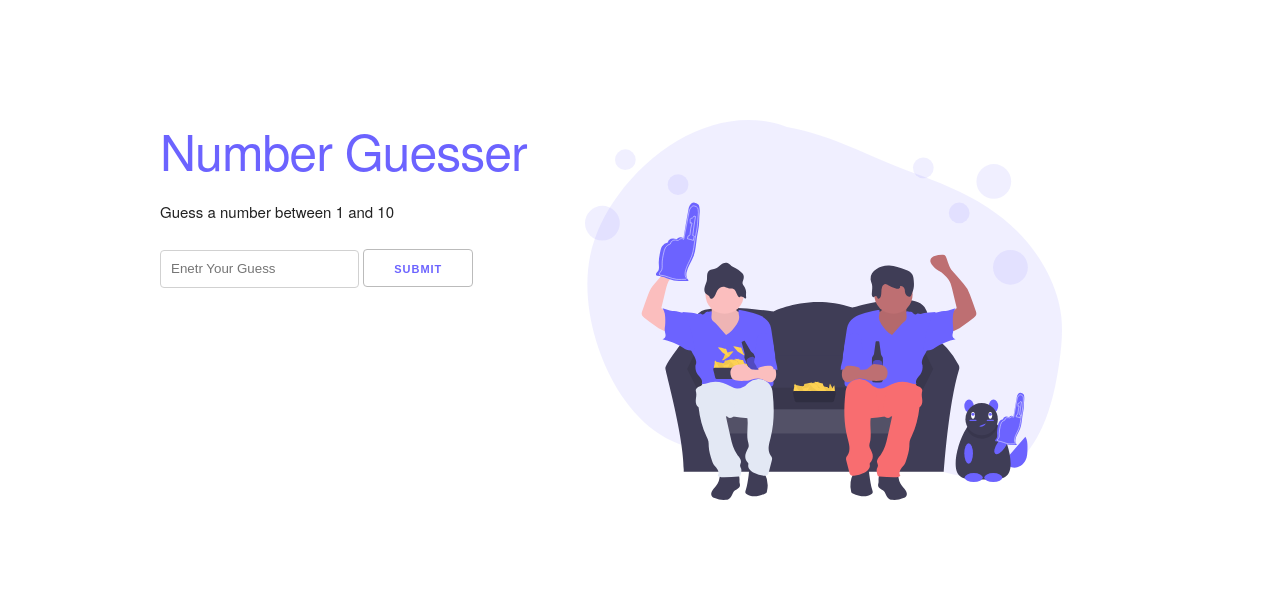
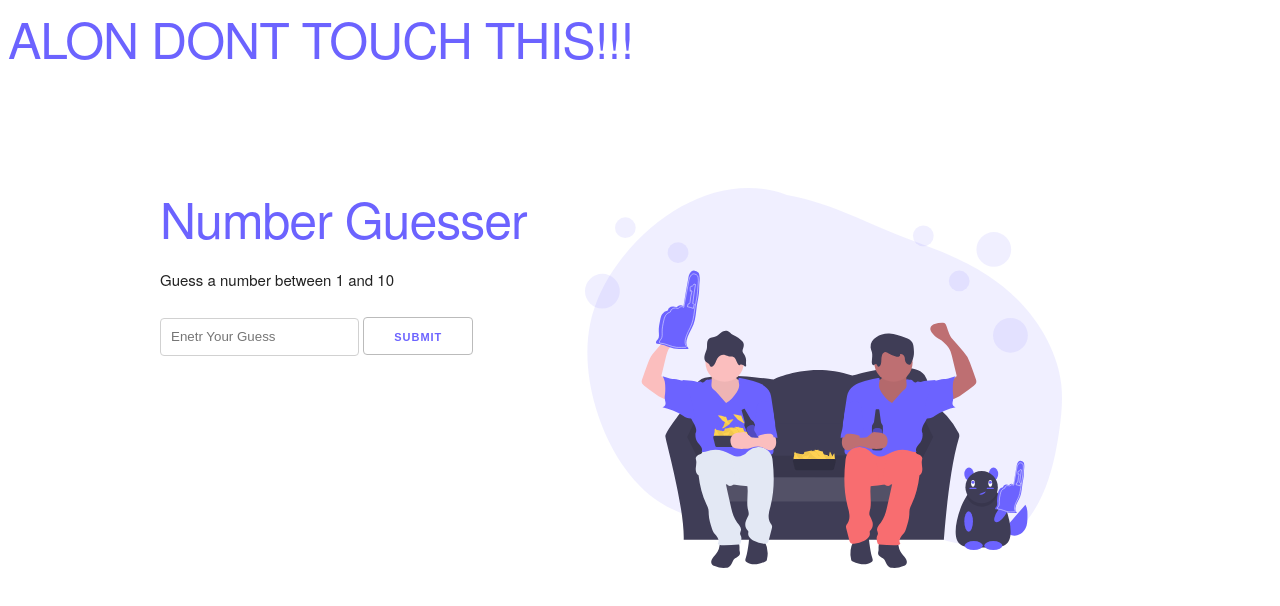
Before and after one commit to Alondai1/git-collab, a plain HTML site: page index.html in a window 1280 px wide. Drawn offline with nearby package versions, Linux system fonts and the light colour scheme.

Commit message:
adding h1

```diff
--- a/index.html
+++ b/index.html
@@ -12,7 +12,7 @@
 
 <body>
     <section class="app">
-
+        <h1>ALON DONT TOUCH THIS!!!</h1>
         <div class="container">
             <div>
                 <h1>Number Guesser</h1>
```
